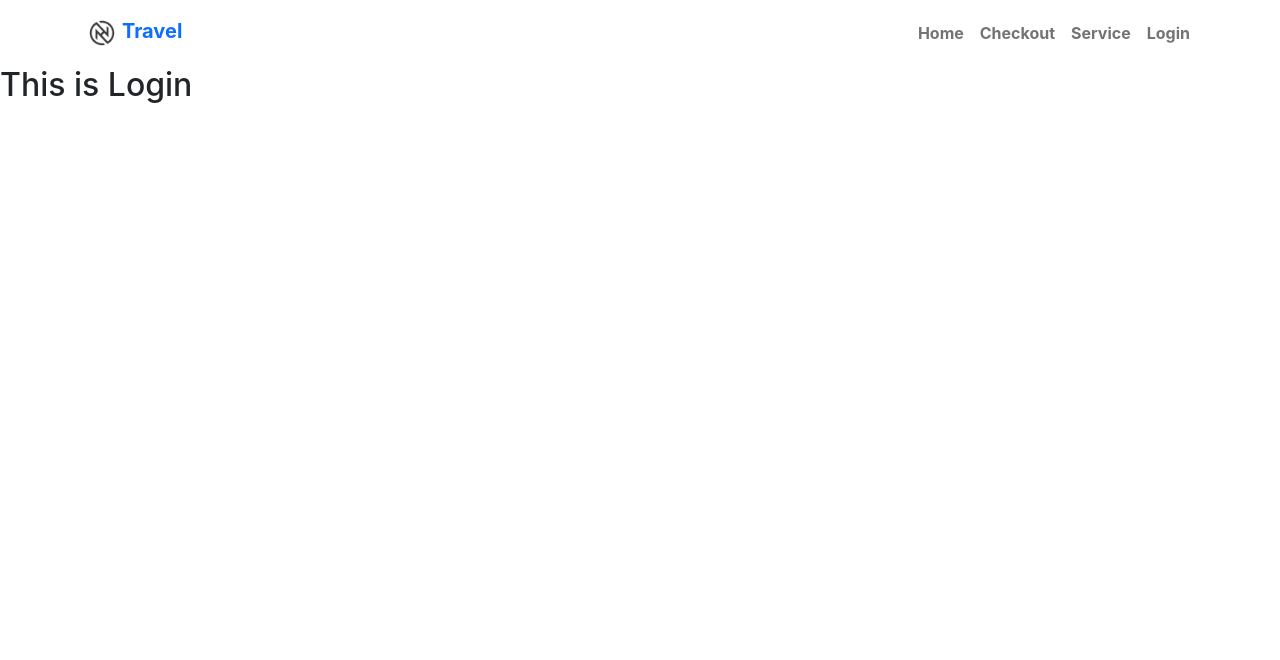
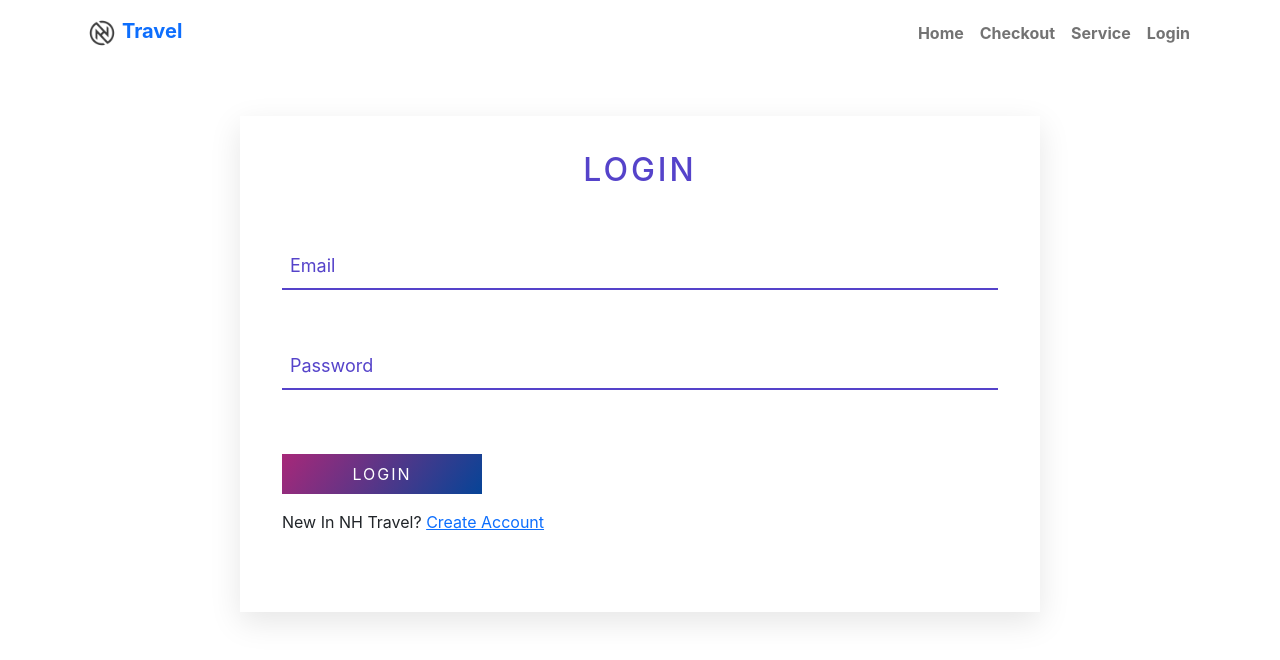
Before and after one commit to NazmulHasanNahid/nh-travel, a React (Create React App) app: page /login in a window 1280 px wide. Shown: the top 660 px of the page. Built offline with nearby package versions, Linux system fonts and the light colour scheme.

Commit message:
login from design

```diff
--- a/public/service.json
+++ b/public/service.json
@@ -17,7 +17,7 @@
   },
   {
     "id": "3",
-    "name": "Travel And Hotel Package",
+    "name": "Travel And Hotel Packages",
     "description": "We Are Not Provide Any kind of Hotel Service But if you need to stay in Hotel We have Agency Who can help for find a best hotel",
     "price": 100,
 
--- a/src/App.js
+++ b/src/App.js
@@ -4,6 +4,11 @@ import Home from './Components/Home/Home';
 import Navigation from './Components/Pages/Shared/Navigation/Navigation';
 import { Route, Routes } from 'react-router-dom';
 import Login from './Components/Auth/Login/Login';
+import ServiceDetail from './Components/Pages/Services/ServiceDetail';
+import NotFound from './Components/Pages/NotFound/NotFound';
+import Services from './Components/Pages/Services/Services';
+import CheckOut from './Components/Pages/CheckOut/CheckOut';
+import SignUp from './Components/Auth/SignUp/SignUp';
 
 function App() {
   return (
@@ -12,7 +17,12 @@ function App() {
      <Routes>
        <Route path='/' element={ <Home/>}/>
        <Route path='/home' element={ <Home/>}/>
+       <Route path='/service-detail/:id' element={<ServiceDetail/>}/>
        <Route path='/login' element={<Login/>}/>
+       <Route path='/register' element={<SignUp/>}/>
+       <Route path='/checkout' element={<CheckOut/>}/>
+       <Route path='/service' element={<Services/>}/>
+      <Route path='*' element={<NotFound/>}/>
 
      </Routes>
     </div>
--- /dev/null
+++ b/src/Components/Auth/Login/Login.css
@@ -0,0 +1,71 @@
+.login{
+  max-width: 800px;
+  margin: 50px auto;
+  position: relative;
+  box-shadow: 0 10px 30px 0px rgba(0,0,0,0.1);
+  padding: 30px;
+}
+
+.login .title{
+     text-transform: uppercase;
+     text-align: center;
+     letter-spacing: 3px;
+     font-size: 2em;
+     line-height: 48px;
+     padding-bottom: 20px;
+     color: #5543ca;
+     background: linear-gradient(to right #f4524d 0% , #5543 100%);
+     -webkit-backdrop-clip:text ;
+
+}
+
+.contact-form .form-field{
+ position: relative;
+ margin: 32px 0;
+}
+
+.contact-form .input-text{
+     display: block;
+     width: 100%;
+     height: 36px;
+     border-width: 0 0 2px 0;
+     border-color: #5543ca;
+     font-size: 18px;
+     line-height: 26px;
+     font-weight:400 ;
+}
+.input-text:focus{
+     outline: none;
+}
+
+.contact-form .input-text:focus + label,
+.contact-form .input-text.not-empty + label{
+     transform: translateY(-24px);
+}
+
+.contact-form label{
+     position:  absolute ;
+     left: 20px ;
+     bottom: 11px;
+     font-size: 18px;
+     line-height: 26px;
+     font-weight: 400;
+     color: #5543ca ;
+     cursor: text;
+     text-transform: capitalize;
+     transition: transform 0.2s ease-in-out ;
+
+}
+
+.contact-form .login-btn{
+     display: inline-block;
+     background-image: linear-gradient(125deg , #a72879,#064497);
+     color: #fff;
+     text-transform: uppercase;
+     letter-spacing: 2px;
+     font-size: 16px;
+     padding: 8px 16px ;
+     border: none;
+     width: 200px;
+     cursor: pointer;
+}
--- a/src/Components/Auth/Login/Login.js
+++ b/src/Components/Auth/Login/Login.js
@@ -1,11 +1,39 @@
-import React from 'react';
+import React from "react";
+import { Link } from "react-router-dom";
+import "./Login.css";
 
 const Login = () => {
-     return (
-          <div>
-              <h2>This is Login</h2>
+  return (
+    <div>
+      <form action="">
+        <div className="login">
+          <h1 className="title">Login</h1>
+          <div className="container">
+            <div className="contact-form row">
+              <div className="form-field col-lg-12">
+                <input className="input-text" type="email" name="email" />
+                <label htmlFor="email">Email</label>
+              </div>
+              <div className="form-field col-lg-12">
+                <input className="input-text" type="password" name="password" />
+                <label htmlFor="password">Password</label>
+              </div>
+              <div className="form-field col-lg-12">
+                <input
+                  className="login-btn"
+                  type="submit"
+                  name=""
+                  value="Login"
+                />
+                <p className="my-3">New In NH Travel? <Link to="/register">Create Account</Link></p>
+
+              </div>
+            </div>
           </div>
-     );
+        </div>
+      </form>
+    </div>
+  );
 };
 
 export default Login;
--- a/src/Components/Auth/SignUp/SignUp.js
+++ b/src/Components/Auth/SignUp/SignUp.js
@@ -1,11 +1,45 @@
-import React from 'react';
+import React from "react";
+import { Link } from "react-router-dom";
 
 const SignUp = () => {
-     return (
-          <div>
-              <h2>This is sign up</h2>
+  return (
+    <div>
+      <form>
+        <div className="login">
+          <h1 className="title">Create Account</h1>
+          <div className="container">
+            <div className="contact-form row">
+              <div className="form-field col-lg-6">
+                <input className="input-text" type="text" name="name" />
+                <label htmlFor="email">Name</label>
+              </div>
+              <div className="form-field col-lg-6">
+                <input className="input-text" type="email" name="email" />
+                <label htmlFor="email">Email</label>
+              </div>
+              <div className="form-field col-lg-6">
+                <input className="input-text" type="password" name="password" />
+                <label htmlFor="password">Password</label>
+              </div>
+              <div className="form-field col-lg-6">
+                <input className="input-text" type="password" name="password" />
+                <label htmlFor="password">Confirm Password</label>
+              </div>
+              <div className="form-field col-lg-12">
+                <input
+                  className="login-btn"
+                  type="submit"
+                  name=""
+                  value="Sign Up"
+                />
+                <p className="my-3">Already Have An Account <Link to="/login">Login</Link></p>
+              </div>
+            </div>
           </div>
-     );
+        </div>
+      </form>
+    </div>
+  );
 };
 
 export default SignUp;
--- /dev/null
+++ b/src/Components/Pages/CheckOut/CheckOut.js
@@ -0,0 +1,11 @@
+import React from 'react';
+
+const CheckOut = () => {
+     return (
+          <div className='text-center'>
+             <h2>Please Checkout</h2>
+          </div>
+     );
+};
+
+export default CheckOut;
--- /dev/null
+++ b/src/Components/Pages/NotFound/NotFound.js
@@ -0,0 +1,12 @@
+import React from 'react';
+
+const NotFound = () => {
+     return (
+          <div className='text-center'>
+               <h1 className='display-1 text-danger'>404</h1>
+               <p>This Page Doesn't Exist</p>
+          </div>
+     );
+};
+
+export default NotFound;
--- a/src/Components/Pages/Services/Service.js
+++ b/src/Components/Pages/Services/Service.js
@@ -1,13 +1,15 @@
 import { Button } from "react-bootstrap";
 import React from "react";
 import { Card, Col } from "react-bootstrap";
+import { useNavigate } from "react-router-dom";
 
 const Service = ({ service }) => {
-  const { name, description, price, img } = service;
+const navigate = useNavigate()
+  const { name, description, price, img , id} = service;
   return (
     <div>
       <Col>
-        <Card>
+        <Card className="border-0 shadow rounded">
           <Card.Img height={300} variant="top" src={img} />
           <Card.Body>
             <Card.Title>{name}</Card.Title>
@@ -15,7 +17,7 @@ const Service = ({ service }) => {
              {description.slice(0,100)}
             </Card.Text>
             <Card.Text >
-             <Button className="w-100" variant="outline-primary">Book</Button>
+             <Button onClick={()=> navigate(`/service-detail/${id}`)} className="w-100" variant="outline-primary">Book</Button>
             </Card.Text>
           </Card.Body>
         </Card>
--- /dev/null
+++ b/src/Components/Pages/Services/ServiceDetail.js
@@ -0,0 +1,16 @@
+import React from 'react';
+import { Button } from 'react-bootstrap';
+import { useNavigate, useParams } from 'react-router-dom';
+
+const ServiceDetail = () => {
+     const navigate = useNavigate()
+     const {id} = useParams("")
+     return (
+          <div className='text-center'>
+               <p className=''>Service id : {id}</p>
+              <Button onClick={()=>navigate('/checkout')} variant='outline-primary'>Procid Checkout</Button>
+          </div>
+     );
+};
+
+export default ServiceDetail;
--- a/src/Components/Pages/Services/Services.js
+++ b/src/Components/Pages/Services/Services.js
@@ -10,8 +10,8 @@ const Services = () => {
             .then(data => setService(data))
      },[])
      return (
-          <div className='my-5'>
-              <h2 className='text-center my-5 text-primary fw-bold'>Our Packages <br /> ____</h2>
+          <div id='services' className='my-5'>
+              <h2 className='text-center my-5 text-primary fw-bold'>Our Services <br /> ____</h2>
               <div className='container'>
               <Row xs={1} md={3} className="g-4">
                    {
--- a/src/Components/Pages/Shared/Navigation/Navigation.js
+++ b/src/Components/Pages/Shared/Navigation/Navigation.js
@@ -14,7 +14,7 @@ const Navigation = () => {
             <Nav className="ms-auto">
               <Nav.Link className="fw-bold " as={Link} to="/home">Home</Nav.Link>
               <Nav.Link className="fw-bold " as={Link} to="/checkout ">Checkout </Nav.Link>
-              <Nav.Link className="fw-bold " as={Link} to="/service ">Service</Nav.Link>
+              <Nav.Link className="fw-bold " as={Link} to="/service">Service</Nav.Link>
               <Nav.Link className="fw-bold " as={Link} to="/login ">Login</Nav.Link>
             </Nav>
           </Navbar.Collapse>
```
